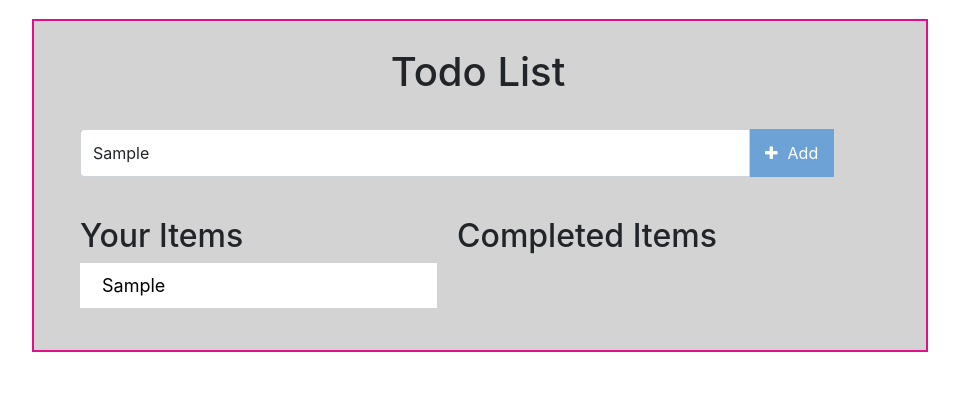
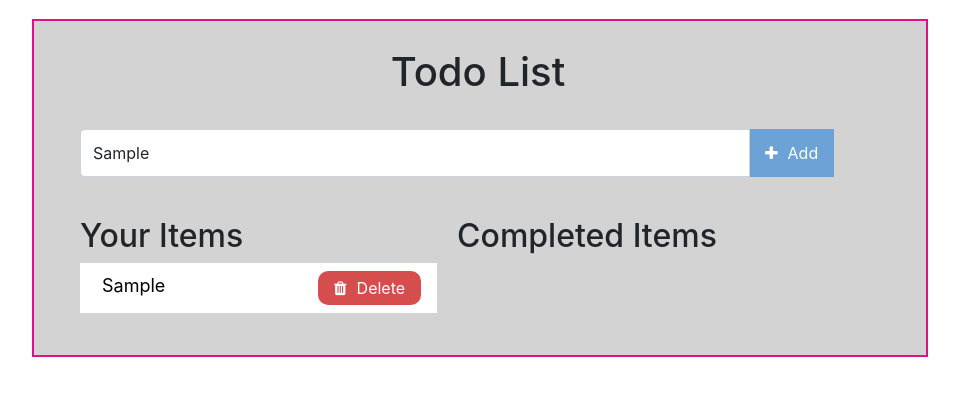
Before and after one commit to uroojahamad/react-practice, a React (Create React App) app: page / in a window 1280 px wide. Both pictures are taken after typing "Sample" into the empty fields and a click on the button "Add". Shown: the top 396 px of the page, without its empty margins (163-1122 px from the left). Built offline with nearby package versions, Linux system fonts and the light colour scheme.

Commit message:
added delete button on each task

```diff
--- a/src/components/todolist.js
+++ b/src/components/todolist.js
@@ -35,6 +35,10 @@ const TodoList = () => {
                                         <button className="text" onClick="markItemAsCompleted(this)">
                                             {task}
                                         </button>
+                                        <button className="deletedItem" onClick="deleteItem(this)">
+                                            <i className="fa fa-trash"></i>
+                                            Delete
+                                        </button>
                                     </li>
                                 )
                             })
```
